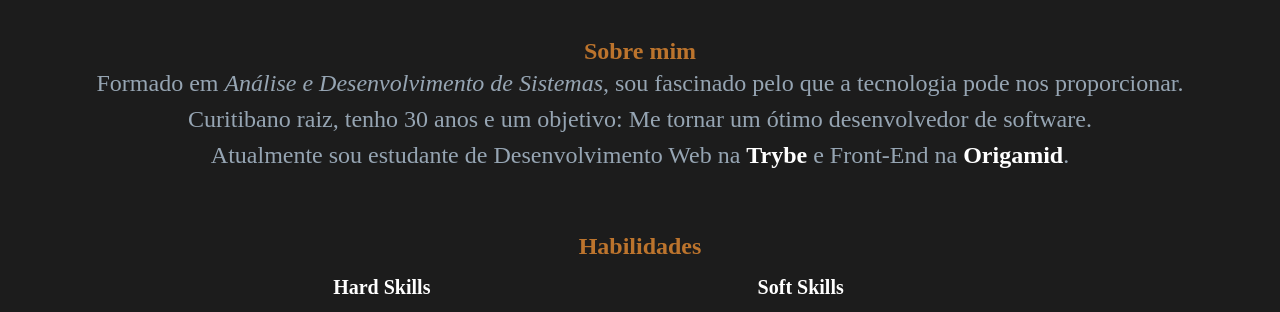
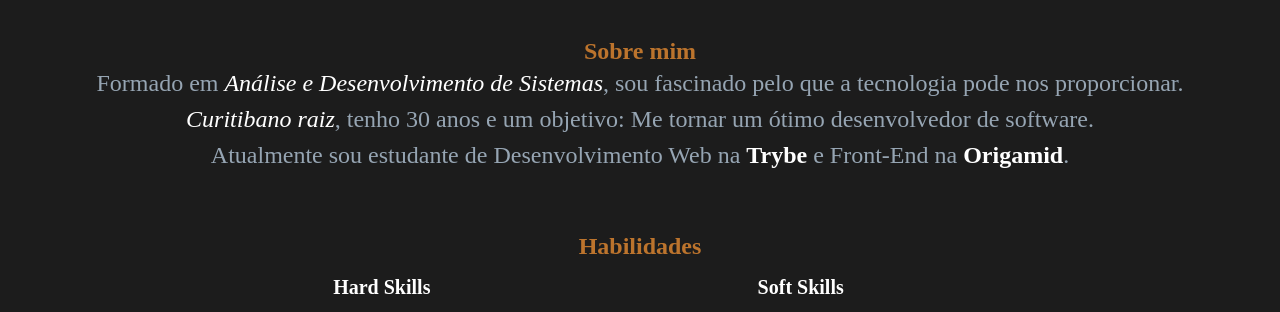
Before and after one commit to joaocarlitoneto/joaocarlitoneto.github.io, a plain HTML site: page index.html in a window 1280 px wide. Shown: the part 418-730 px from the top of the page. Drawn offline with nearby package versions, Linux system fonts and the light colour scheme; a web font is replaced by a local one.

Commit message:
Arrumando requisitos

```diff
--- a/css/style.css
+++ b/css/style.css
@@ -46,6 +46,10 @@ h4 {
 
 a {
   text-decoration: none;
+  color: #ffffff;
+}
+
+em {
   color: #ffffff;
 }
 
--- a/index.html
+++ b/index.html
@@ -21,7 +21,7 @@
   <h3>Sobre mim</h3>
   <p id="description">
     Formado em <em>Análise e Desenvolvimento de Sistemas</em>, sou fascinado pelo que a tecnologia pode nos proporcionar.<br>
-    Curitibano raiz, tenho 30 anos e um objetivo: Me tornar um ótimo desenvolvedor de software.<br>
+    <em>Curitibano raiz</em>, tenho 30 anos e um objetivo: Me tornar um ótimo desenvolvedor de software.<br>
     Atualmente sou estudante de Desenvolvimento Web na <strong><a href="https://www.betrybe.com/" target="_blank">Trybe</a></strong> e Front-End na <strong><a href="https://www.origamid.com/" target="_blank">Origamid</a></strong>.<br>
   </p>
 
```
